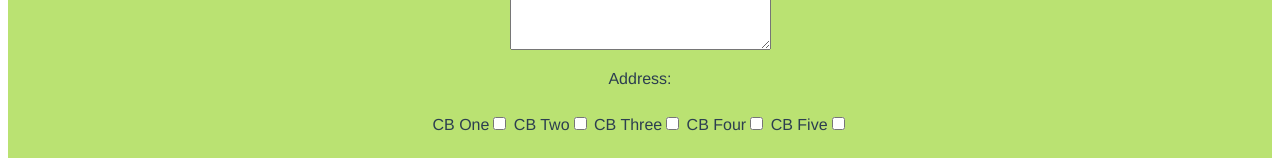
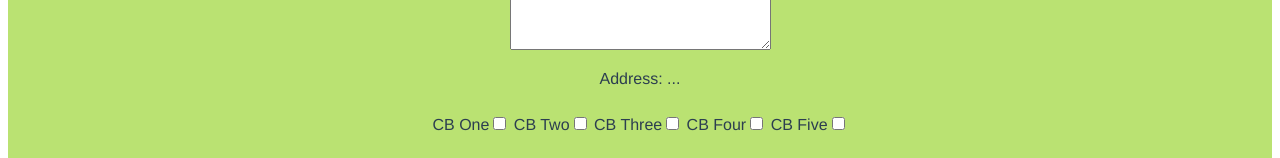
Before and after one commit to LaravelDevBose/core-vueJs, a Vue app: page / in a window 1280 px wide. Shown: the part 1006-1164 px from the top of the page. Built offline with nearby package versions, Linux system fonts and the light colour scheme.

Commit message:
custom filter register and use

```diff
--- a/src/components/DataBinding.vue
+++ b/src/components/DataBinding.vue
@@ -4,11 +4,11 @@
         <form action="">
             <div class="py-5">
                 <input type="text" v-model="form.name" placeholder="Enter Your name">
-                <p>Name: {{ form.name}}</p>
+                <p>Name: {{ form.name | to-uppercase}}</p>
             </div>
             <div class="py-5">
                 <textarea  cols="30" rows="10" v-model="form.address"></textarea>
-                <p>Address: {{ form.address}}</p>
+                <p>Address: {{ form.address | snippet}}</p>
             </div>
             <div class="py-5">
                 <label > CB One</label>
--- a/src/main.js
+++ b/src/main.js
@@ -5,6 +5,14 @@ Vue.config.productionTip = false
 
 export const bus = new Vue();
 
+Vue.filter('to-uppercase',function(value){
+    return value.toUpperCase();
+});
+
+Vue.filter('snippet', function (value) {
+    return value.slice(0,15)+'...';
+});
+
 new Vue({
-  render: h => h(App),
+    render: h => h(App),
 }).$mount('#app');
```
